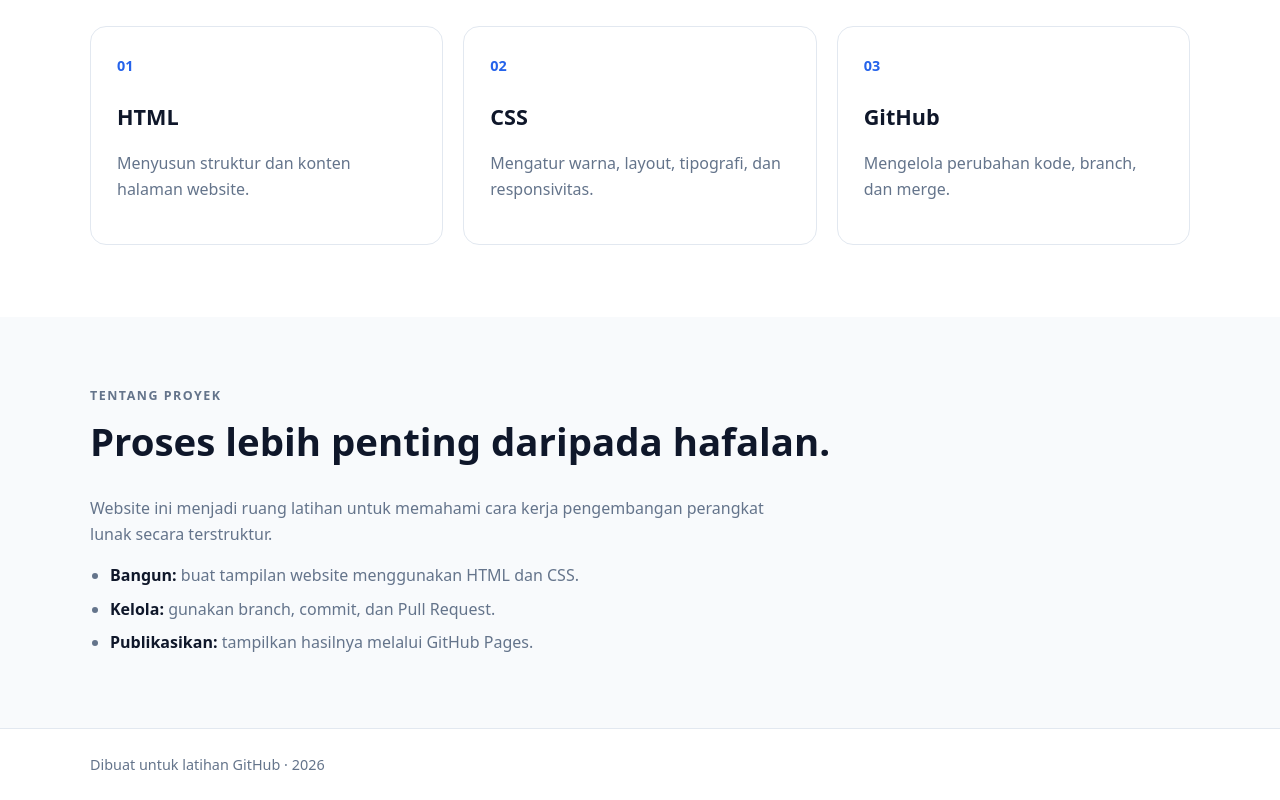
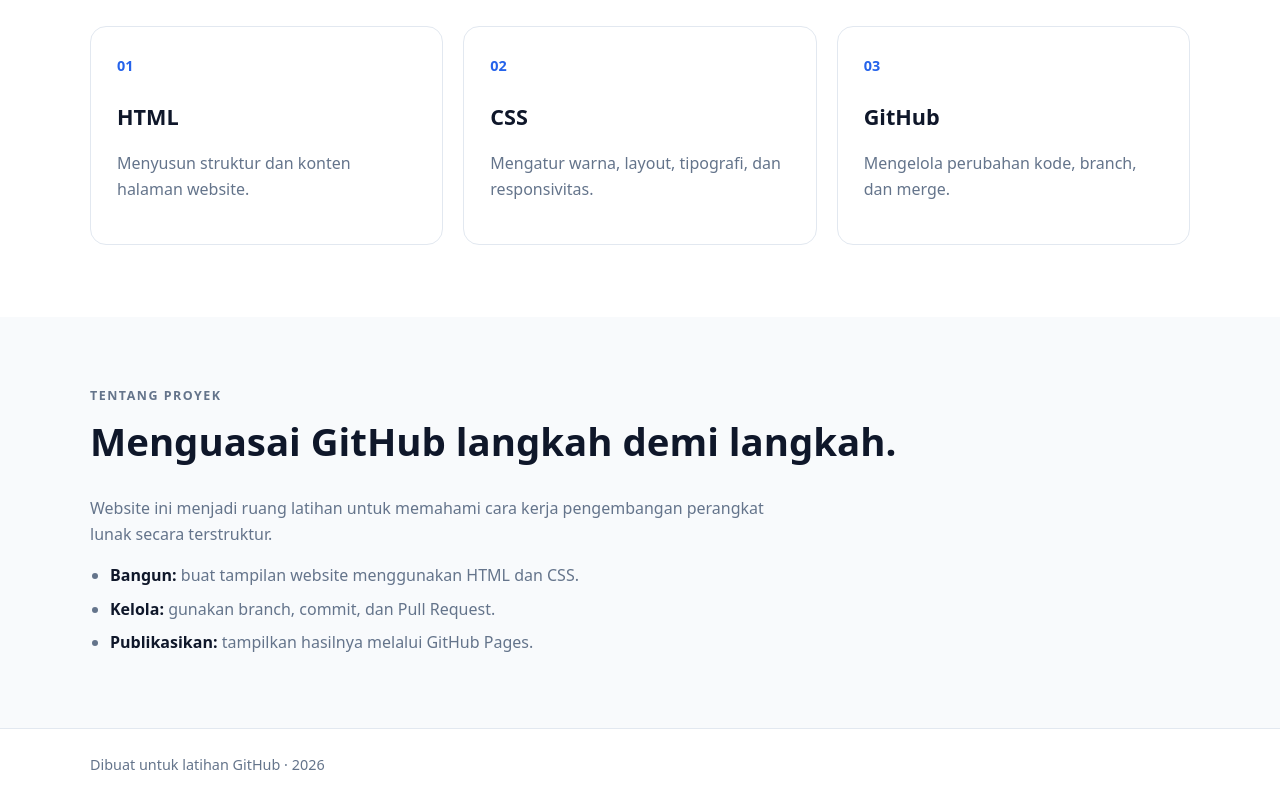
Before and after one commit to SeasonDhie/belajar-website-github, a plain HTML site: page index.html in a window 1280 px wide. Shown: the part 851-1651 px from the top of the page. Drawn offline with Linux system fonts and the light colour scheme.

Commit message:
practice: change about title from branch B

```diff
--- a/index.html
+++ b/index.html
@@ -75,7 +75,7 @@
   <div class="container">
     <p class="eyebrow">TENTANG PROYEK</p>
 
-    <h2>Proses lebih penting daripada hafalan.</h2>
+    <h2>Menguasai GitHub langkah demi langkah.</h2>
 
     <p>
       Website ini menjadi ruang latihan untuk memahami
```
